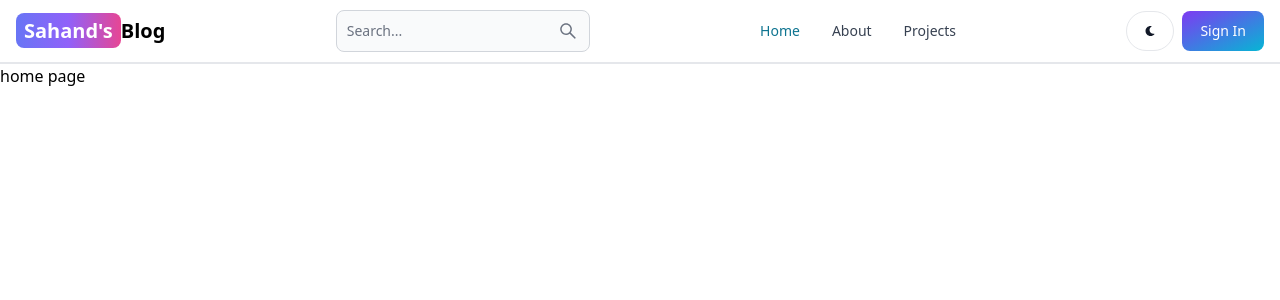
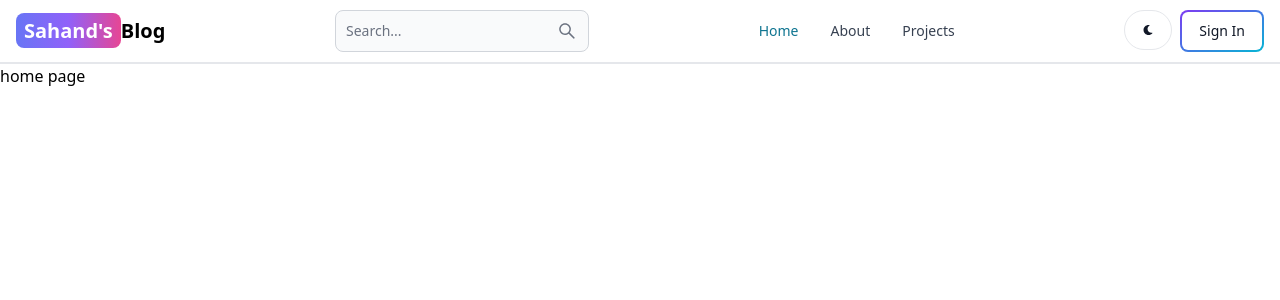
Before and after one commit to Redevil15/redevilsMERNblog, a React (Vite) app in the folder client/: page / in a window 1280 px wide. Shown: the top 300 px of the page. Built offline with nearby package versions, Linux system fonts and the light colour scheme.

Commit message:
Feat: change sign-in button to outline

```diff
--- a/client/src/components/Header.jsx
+++ b/client/src/components/Header.jsx
@@ -37,7 +37,7 @@ export default function Header() {
           <FaMoon/>
         </Button>
         <Link to='/sign-in'>
-          <Button gradientDuoTone="purpleToBlue">
+          <Button gradientDuoTone="purpleToBlue" outline>
             Sign In
           </Button>
         </Link>
```
